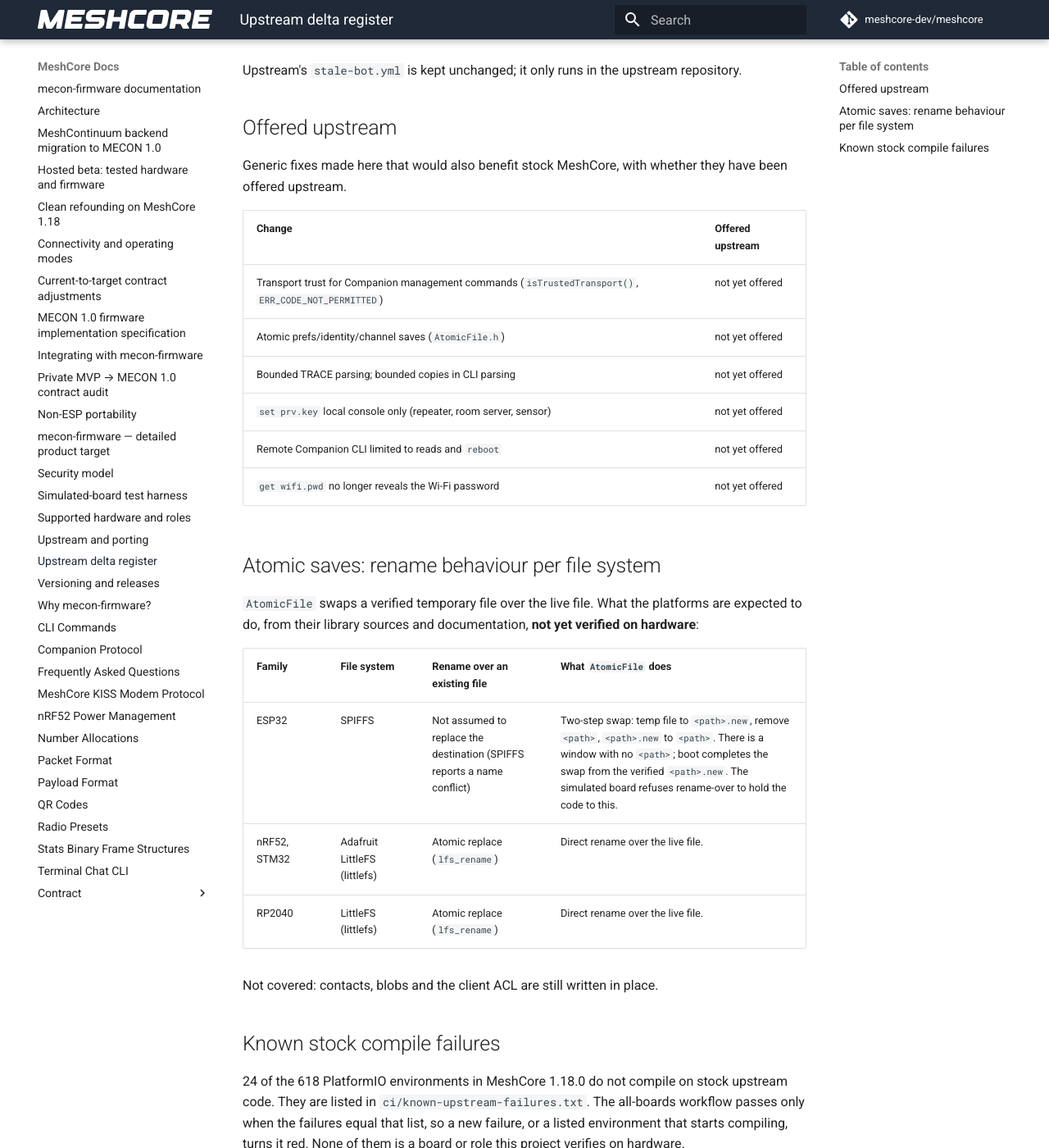
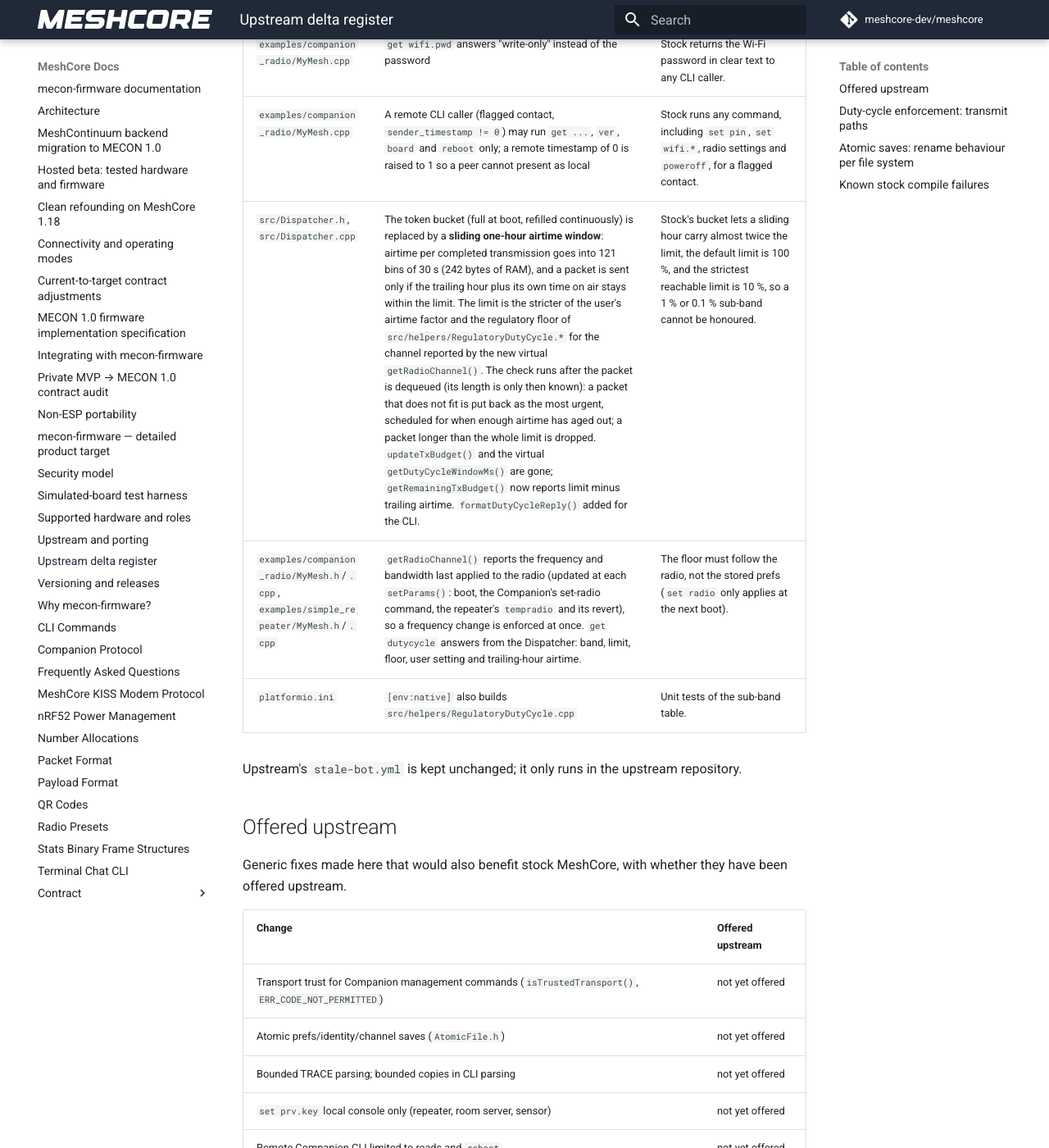
Before and after one commit to hoejriis/mecon-firmware, an MkDocs documentation site: the page built from docs/UPSTREAM_DELTA.md, in a window 1280 px wide and 1400 px high, scrolled down 2332 px. Shown: the whole window at 82% size. Built offline with MkDocs 1.6.1 and Material for MkDocs 9.7.7, drawn with Linux system fonts in a browser that asks for light colours; comment, search, counter and statistics services are not loaded; some of the changed text lies outside the part shown.

Commit message:
Document the duty-cycle enforcement and add a mutant per rule
UPSTREAM_DELTA gains the rows for every upstream file touched and the audit
of transmit paths (the KISS modem and the room server, sensor and
secure-chat examples are recorded as out of scope). mutate.sh breaks each
rule in turn: window to bucket, floor ignored, floor clamped at the CLI's
10 %, a straddling channel judged by its centre, a frequency change not
applied.

Co-Authored-By: Claude Opus 5.5 (1M context) <noreply@anthropic.com>

```diff
--- a/docs/UPSTREAM_DELTA.md
+++ b/docs/UPSTREAM_DELTA.md
@@ -21,6 +21,9 @@ This register lists **every change this repository makes to a file that exists u
 | `src/helpers/CommonCLI.cpp` | `set prv.key` is refused unless `sender_timestamp == 0` (local console) | Stock lets a remote admin replace the repeater's or room server's identity; `get prv.key` and `erase` are already local-only. |
 | `examples/companion_radio/MyMesh.cpp` | `get wifi.pwd` answers "write-only" instead of the password | Stock returns the Wi-Fi password in clear text to any CLI caller. |
 | `examples/companion_radio/MyMesh.cpp` | A remote CLI caller (flagged contact, `sender_timestamp != 0`) may run `get ...`, `ver`, `board` and `reboot` only; a remote timestamp of 0 is raised to 1 so a peer cannot present as local | Stock runs any command, including `set pin`, `set wifi.*`, radio settings and `poweroff`, for a flagged contact. |
+| `src/Dispatcher.h`, `src/Dispatcher.cpp` | The token bucket (full at boot, refilled continuously) is replaced by a **sliding one-hour airtime window**: airtime per completed transmission goes into 121 bins of 30 s (242 bytes of RAM), and a packet is sent only if the trailing hour plus its own time on air stays within the limit. The limit is the stricter of the user's airtime factor and the regulatory floor of `src/helpers/RegulatoryDutyCycle.*` for the channel reported by the new virtual `getRadioChannel()`. The check runs after the packet is dequeued (its length is only then known): a packet that does not fit is put back as the most urgent, scheduled for when enough airtime has aged out; a packet longer than the whole limit is dropped. `updateTxBudget()` and the virtual `getDutyCycleWindowMs()` are gone; `getRemainingTxBudget()` now reports limit minus trailing airtime. `formatDutyCycleReply()` added for the CLI. | Stock's bucket lets a sliding hour carry almost twice the limit, the default limit is 100 %, and the strictest reachable limit is 10 %, so a 1 % or 0.1 % sub-band cannot be honoured. |
+| `examples/companion_radio/MyMesh.h`/`.cpp`, `examples/simple_repeater/MyMesh.h`/`.cpp` | `getRadioChannel()` reports the frequency and bandwidth last applied to the radio (updated at each `setParams()`: boot, the Companion's set-radio command, the repeater's `tempradio` and its revert), so a frequency change is enforced at once. `get dutycycle` answers from the Dispatcher: band, limit, floor, user setting and trailing-hour airtime. | The floor must follow the radio, not the stored prefs (`set radio` only applies at the next boot). |
+| `platformio.ini` | `[env:native]` also builds `src/helpers/RegulatoryDutyCycle.cpp` | Unit tests of the sub-band table. |
 
 Upstream's `stale-bot.yml` is kept unchanged; it only runs in the upstream repository.
 
@@ -36,6 +39,20 @@ Generic fixes made here that would also benefit stock MeshCore, with whether the
 | `set prv.key` local console only (repeater, room server, sensor) | not yet offered |
 | Remote Companion CLI limited to reads and `reboot` | not yet offered |
 | `get wifi.pwd` no longer reveals the Wi-Fi password | not yet offered |
+| Sliding one-hour airtime window replacing the token bucket, with a regulatory sub-band floor (EU 863-870 MHz, 433 MHz) | not yet offered |
+
+## Duty-cycle enforcement: transmit paths
+
+Every LoRa transmission of the Companion and Repeater roles goes through `Dispatcher::checkSend()`, the only caller of `startSendRaw()` outside the KISS modem. Audit of every `startSendRaw`/`startTransmit` call site in `src/`, `examples/` and `variants/`:
+
+| Path | Gated by the window? | Handling |
+|---|---|---|
+| `Dispatcher::checkSend()`: every Mesh packet (adverts, messages, acks, forwards, discovery, bridge-injected packets, CLI replies) | yes | enforced for Companion and Repeater with the regulatory floor |
+| Room server, sensor, secure-chat examples | window yes, floor **no** | they do not report their channel, so only the user's airtime factor applies. Out of scope here (not Companion or Repeater); they need the same `getRadioChannel()` override |
+| `examples/kiss_modem/KissModem.cpp` (`_radio.startSendRaw`) | **no** | the host controls timing and the modem is a different role. Out of scope; the host application owns the duty cycle |
+| `src/helpers/esp32/ESPNOWRadio.cpp` | no | 2.4 GHz ESP-NOW, not subject to the 863-870/433 MHz limits |
+
+Limits of the enforcement: the window lives in RAM, so a reboot starts with an empty hour (a persisted window is not implemented). A packet put back because it does not fit keeps its place only as "most urgent": the packet manager does not expose a packet's original priority. Airtime is charged as the larger of the estimated time on air and the measured send duration (capped at 1.5 times the estimate).
 
 ## Atomic saves: rename behaviour per file system
 
```
Also changed, not shown: docs/SIMULATION.md (+2 -1 lines), 1 other file.
